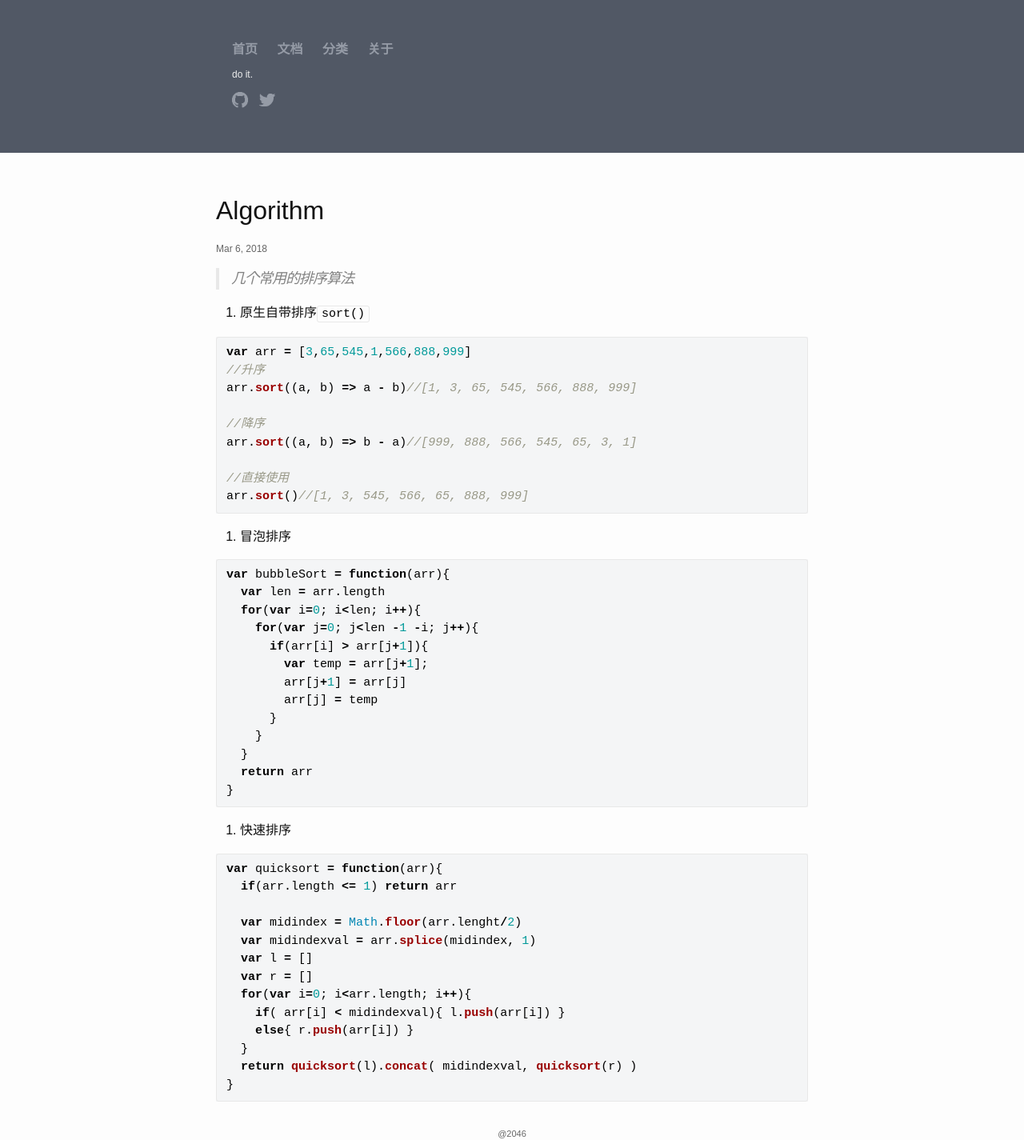
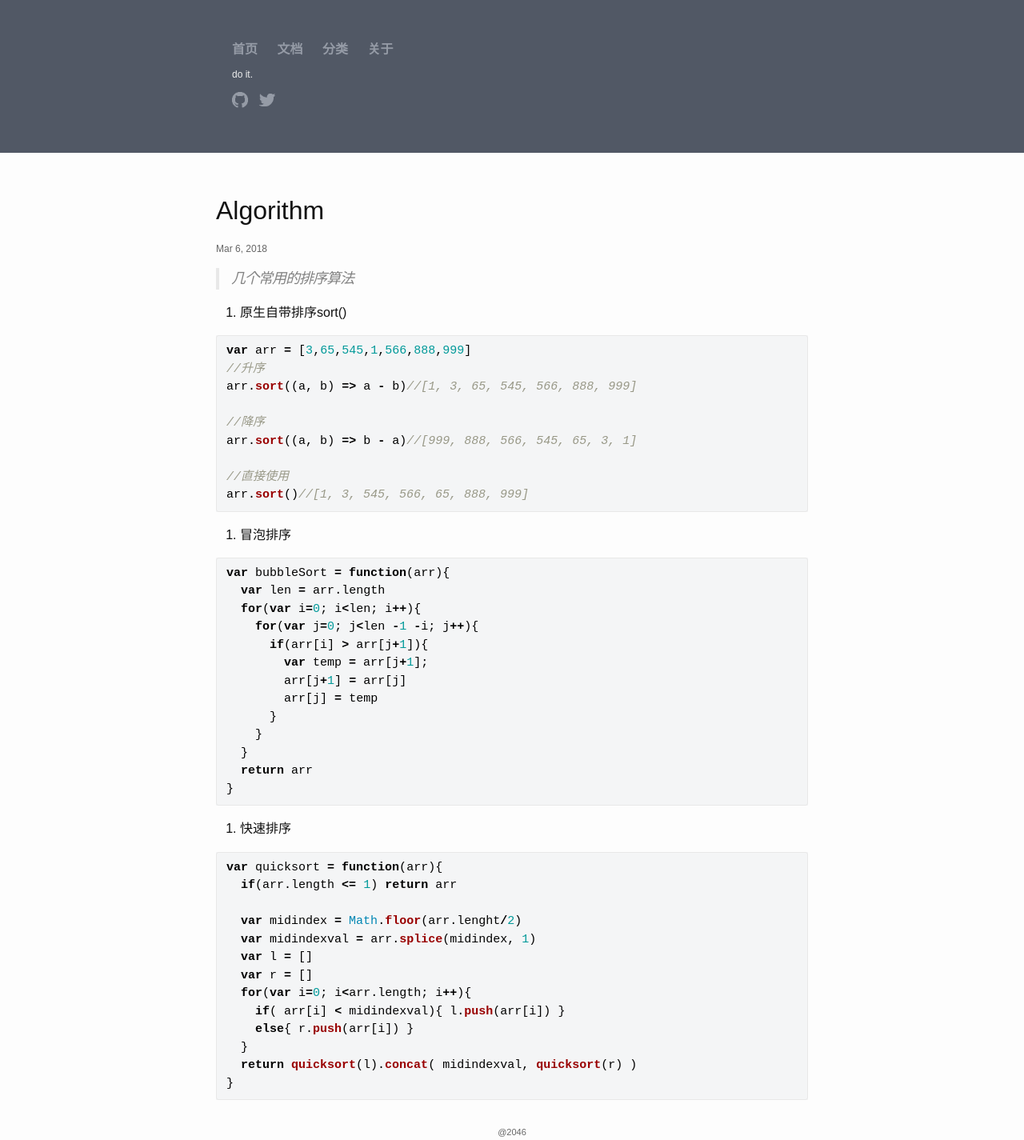
Before and after one commit to near68/near68.github.io, a Jekyll site: the page built from _posts/2018-3-06-js常用的几个排序算法.1.markdown, in a window 1280 px wide. Shown: the whole page at 80% size. Built offline with Jekyll 4.4.1, drawn with Linux system fonts in a browser that asks for light colours.

````diff
--- a/_posts/2018-3-06-js常用的几个排序算法.1.markdown
+++ b/_posts/2018-3-06-js常用的几个排序算法.1.markdown
@@ -6,7 +6,7 @@ categories: 算法
 ---
 >几个常用的排序算法
 
-1. 原生自带排序`sort()`
+1. 原生自带排序sort()
 
 ```javascript
 var arr = [3,65,545,1,566,888,999]
````
